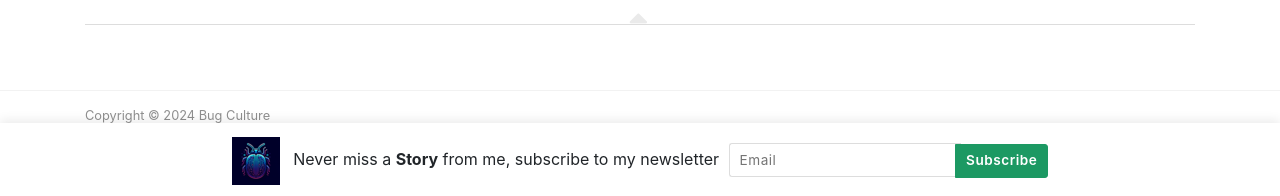
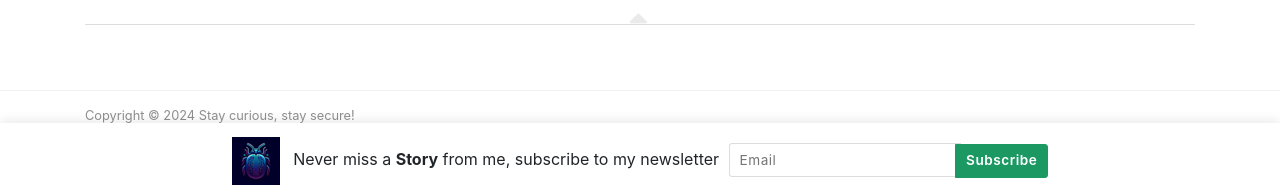
Before and after one commit to Turbul3nce/Turbul3nce.github.io, a Jekyll site: the page built from index.html, in a window 1280 px wide and 900 px high, scrolled down 901 px. Shown: the part 701-897 px from the top of the window. Built offline with Jekyll 4.4.1, drawn with Linux system fonts in a browser that asks for light colours; nearby versions of some CDN libraries; the list of posts is cut into pages by our own code.

Commit message:
Update default.html

```diff
--- a/_layouts/default.html
+++ b/_layouts/default.html
@@ -147,7 +147,7 @@
     <div class="container">
         <div class="row">
             <div class="col-md-6 col-sm-6 text-center text-lg-left">
-                Copyright © {{ site.time | date: "%Y" }} {{ site.name }}
+                Copyright © {{ site.time | date: "%Y" }}  Stay curious, stay secure!
             </div>
         </div>
     </div>
```
